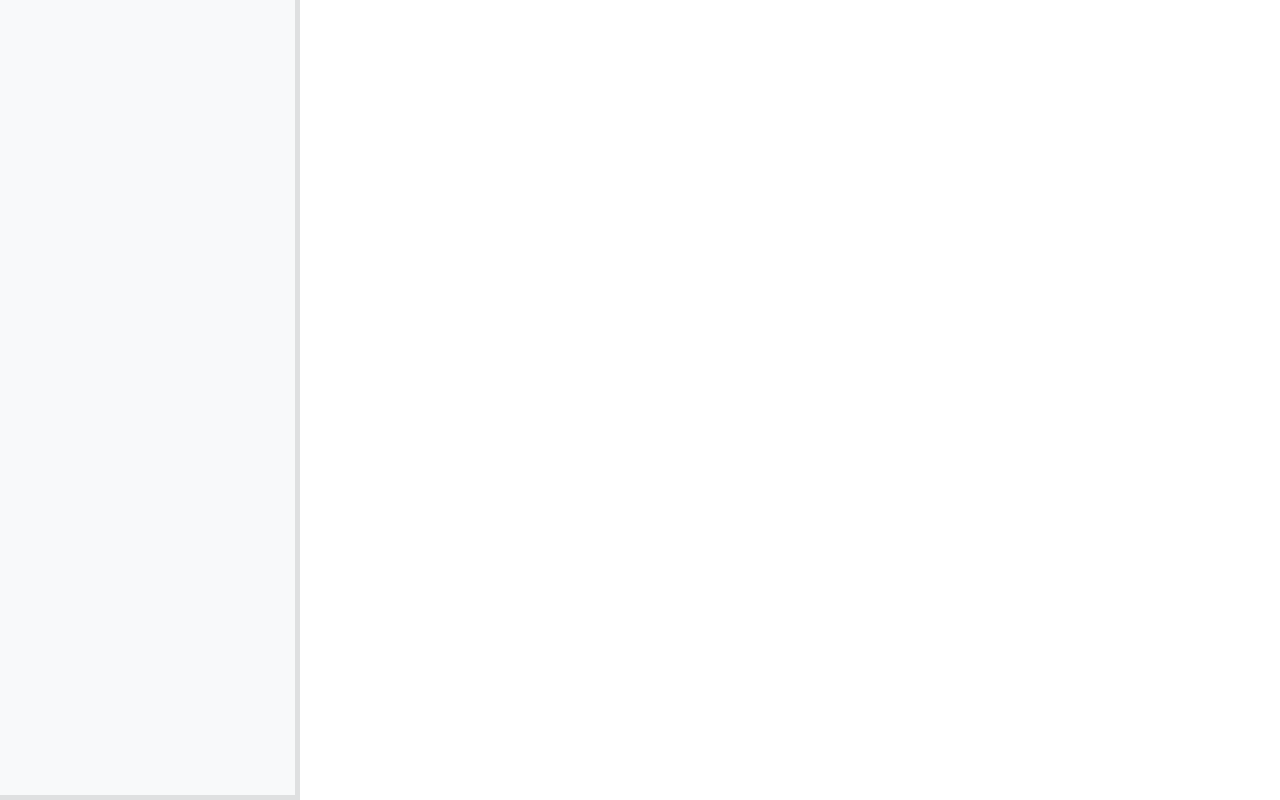
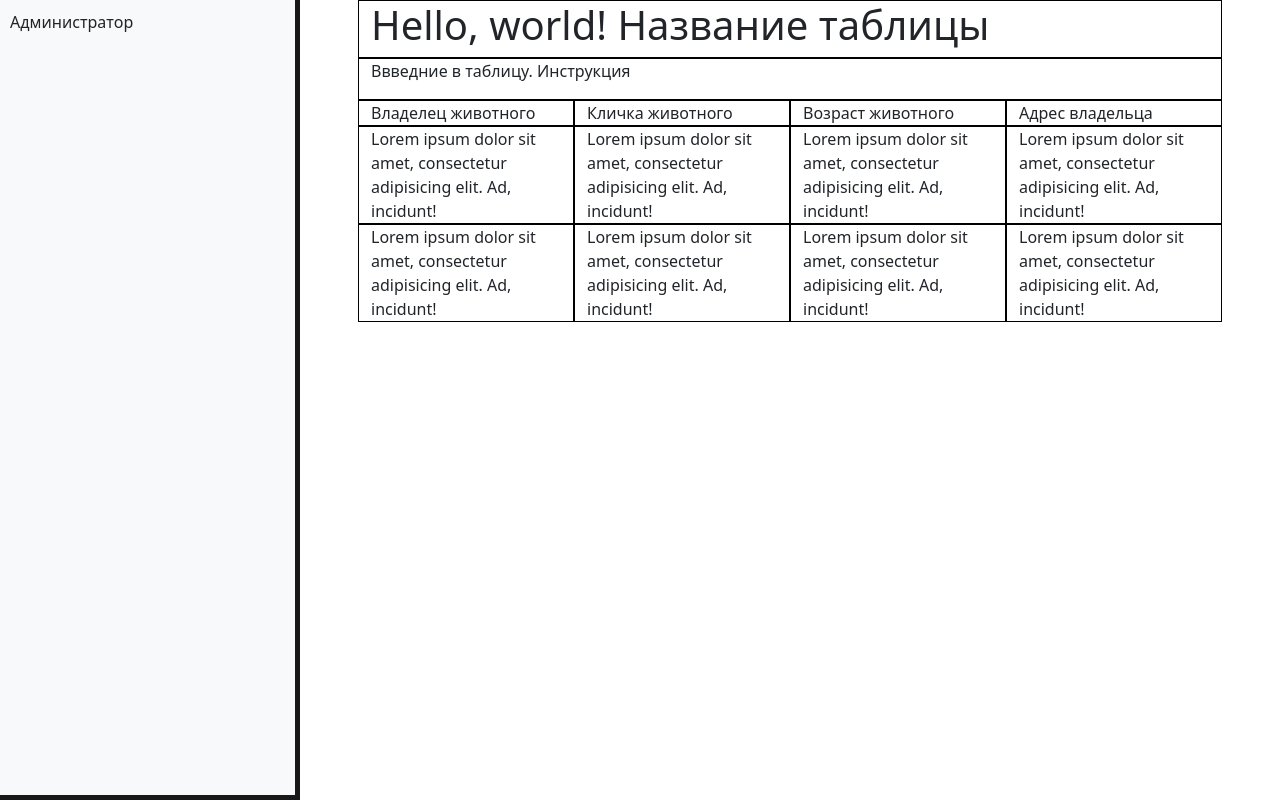
Before and after one commit to GrigoryMem/bookPetOwners-JS-constructor, a plain HTML site: page index.html in a window 1280 px wide. Drawn offline with nearby package versions, Linux system fonts and the light colour scheme.

Commit message:
project structure

```diff
--- a/assets/css/main.css
+++ b/assets/css/main.css
@@ -22,7 +22,12 @@
     z-index:100;
     padding : 10px;
     overflow-y:auto;
-    box-shadow:inset -5px -5px 0 rgba(0, 0, 0, .1)
+    box-shadow:inset -5px -5px 0 rgba(0, 0, 0, .9)
 
 
 }
+
+
+.col-sm{
+    border:1px solid black;
+}
--- /dev/null
+++ b/assets/script/index.js
@@ -0,0 +1,5 @@
+const model = [
+
+    {type:"title", value:"Hello world from JS"},
+    {type:text}
+]
--- a/index.html
+++ b/index.html
@@ -12,13 +12,70 @@
 <body>
 <section>
     <div id ="app" class="container">
-        <div id="admin" class="bg-light sidebar"></div>
-        <div id="site" class="content"></div>
+        <div id="admin" class="bg-light sidebar">
+Администратор
+        </div>
+        <div id="site" class="content">
+            <div class="row">
+                <div class="col-sm">
+                    <h1>Hello, world! Название таблицы</h1>
+                </div>
+            </div>
+            <div class="row">
+                <div class="col-sm">
+                    <p>Ввведние в таблицу. Инструкция</p>
+                </div>
+            </div>
+            <div class="row header">
+                <div class="col-sm">
+                    Владелец животного
+                </div>
+                <div class="col-sm">
+                    Кличка животного
+                </div>
+                <div class="col-sm">
+                    Возраст животного
+                </div>
+                <div class="col-sm">
+                    Адрес владельца
+                </div>
+            </div>
+            <div class="row header">
+                <div class="col-sm">
+                    Lorem ipsum dolor sit amet, consectetur adipisicing elit. Ad, incidunt!
+                </div>
+                <div class="col-sm">
+                    Lorem ipsum dolor sit amet, consectetur adipisicing elit. Ad, incidunt!
+                </div>
+                <div class="col-sm">
+                    Lorem ipsum dolor sit amet, consectetur adipisicing elit. Ad, incidunt!
+                </div>
+                <div class="col-sm">
+                    Lorem ipsum dolor sit amet, consectetur adipisicing elit. Ad, incidunt!
+                </div>
+            </div>
+            <div class="row header">
+                <div class="col-sm">
+                    Lorem ipsum dolor sit amet, consectetur adipisicing elit. Ad, incidunt!
+                </div>
+                <div class="col-sm">
+                    Lorem ipsum dolor sit amet, consectetur adipisicing elit. Ad, incidunt!
+                </div>
+                <div class="col-sm">
+                    Lorem ipsum dolor sit amet, consectetur adipisicing elit. Ad, incidunt!
+                </div>
+                <div class="col-sm">
+                    Lorem ipsum dolor sit amet, consectetur adipisicing elit. Ad, incidunt!
+                </div>
+            </div>
+        </div>
 
 
 </div>
 
 </section>
 
+
+<script src="./assets/script/index.js"></script>
 </body>
 </html>
```
